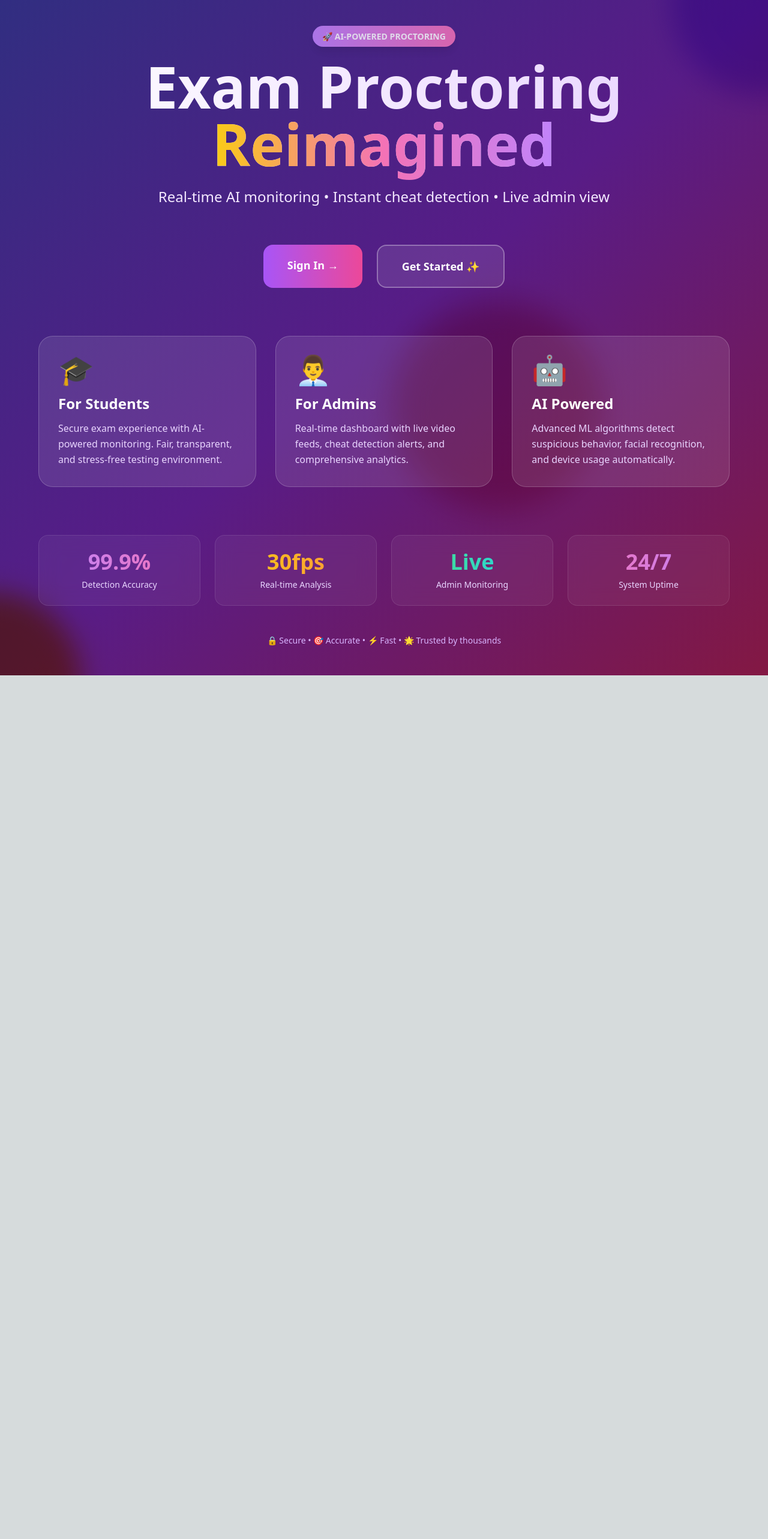
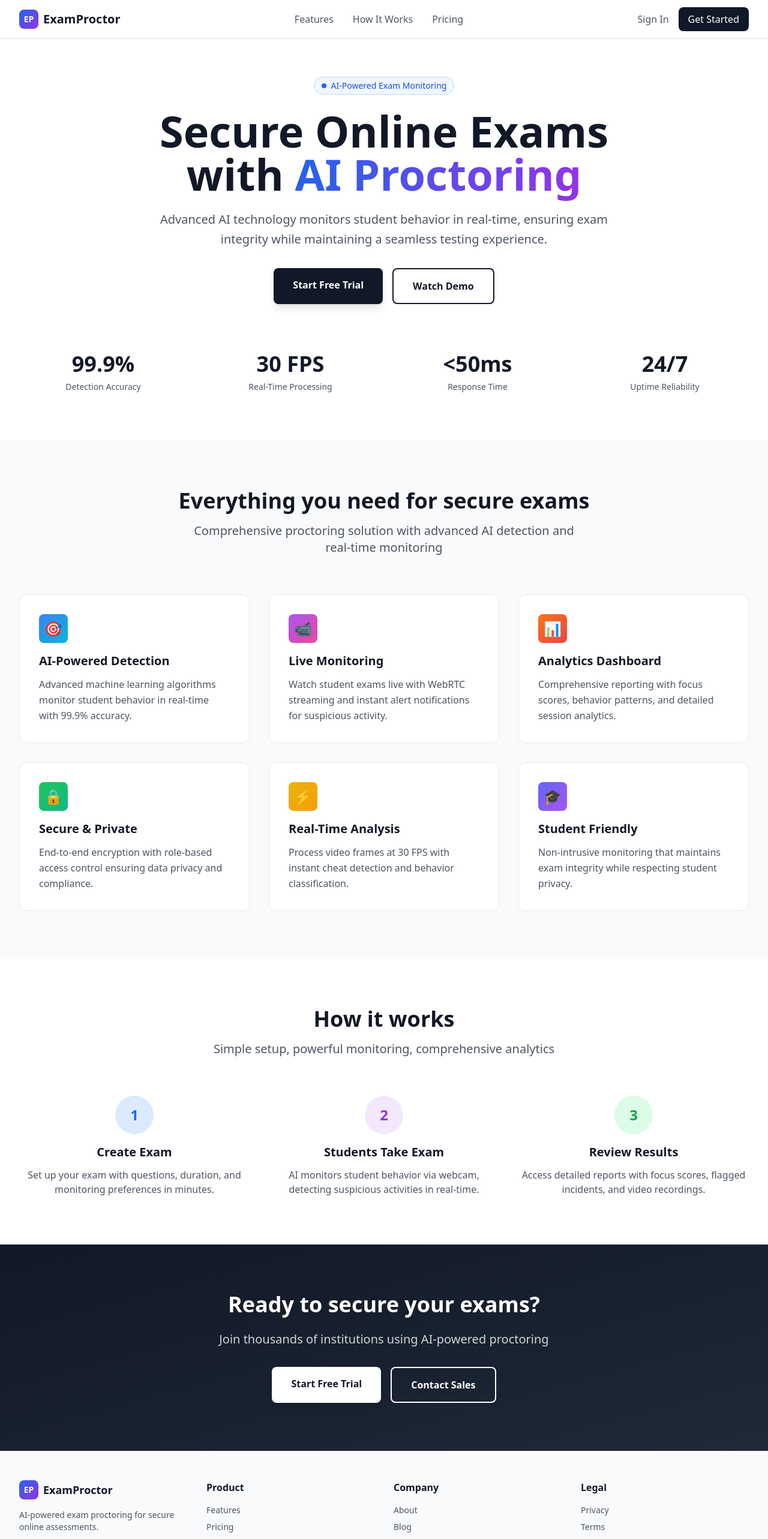
Before and after one commit to Sujaljain-08/AI-VERSE, a Next.js app: page / in a window 1280 px wide. Shown: the top 2566 px of the page at 60% size. Before the commit the page ends 1126 px from the top, so only its background shows below. Built offline with nearby package versions, Linux system fonts and the light colour scheme.

Commit message:
Professional landing page: shadcn-inspired design with clean UI, navigation, features, how-it-works, CTA, footer

```diff
--- a/app/page.tsx
+++ b/app/page.tsx
@@ -1,186 +1,290 @@
 'use client';
 
-import Link from 'next/link'
-
+import Link from 'next/link';
+import { useState } from 'react';
 
 export default function Home() {
+  const [hoveredCard, setHoveredCard] = useState<number | null>(null);
+
+  const features = [
+    {
+      icon: '🎯',
+      title: 'AI-Powered Detection',
+      description: 'Advanced machine learning algorithms monitor student behavior in real-time with 99.9% accuracy.',
+      color: 'from-blue-500 to-cyan-500'
+    },
+    {
+      icon: '📹',
+      title: 'Live Monitoring',
+      description: 'Watch student exams live with WebRTC streaming and instant alert notifications for suspicious activity.',
+      color: 'from-purple-500 to-pink-500'
+    },
+    {
+      icon: '📊',
+      title: 'Analytics Dashboard',
+      description: 'Comprehensive reporting with focus scores, behavior patterns, and detailed session analytics.',
+      color: 'from-orange-500 to-red-500'
+    },
+    {
+      icon: '🔒',
+      title: 'Secure & Private',
+      description: 'End-to-end encryption with role-based access control ensuring data privacy and compliance.',
+      color: 'from-green-500 to-emerald-500'
+    },
+    {
+      icon: '⚡',
+      title: 'Real-Time Analysis',
+      description: 'Process video frames at 30 FPS with instant cheat detection and behavior classification.',
+      color: 'from-yellow-500 to-amber-500'
+    },
+    {
+      icon: '🎓',
+      title: 'Student Friendly',
+      description: 'Non-intrusive monitoring that maintains exam integrity while respecting student privacy.',
+      color: 'from-indigo-500 to-purple-500'
+    }
+  ];
+
+  const stats = [
+    { value: '99.9%', label: 'Detection Accuracy' },
+    { value: '30 FPS', label: 'Real-Time Processing' },
+    { value: '<50ms', label: 'Response Time' },
+    { value: '24/7', label: 'Uptime Reliability' }
+  ];
+
   return (
-    <main className="relative min-h-screen overflow-hidden bg-gradient-to-br from-indigo-900 via-purple-900 to-pink-900">
-      {/* Animated background elements */}
-      <div className="absolute inset-0 overflow-hidden">
-        <div className="absolute -top-40 -right-40 w-80 h-80 bg-purple-500 rounded-full mix-blend-multiply filter blur-xl opacity-70 animate-blob"></div>
-        <div className="absolute -bottom-40 -left-40 w-80 h-80 bg-yellow-500 rounded-full mix-blend-multiply filter blur-xl opacity-70 animate-blob animation-delay-2000"></div>
-        <div className="absolute top-1/2 left-1/2 transform -translate-x-1/2 -translate-y-1/2 w-80 h-80 bg-pink-500 rounded-full mix-blend-multiply filter blur-xl opacity-70 animate-blob animation-delay-4000"></div>
-      </div>
+    <div className="min-h-screen bg-white">
+      {/* Navigation */}
+      <nav className="fixed top-0 w-full bg-white/80 backdrop-blur-md border-b border-gray-200 z-50">
+        <div className="max-w-7xl mx-auto px-4 sm:px-6 lg:px-8">
+          <div className="flex justify-between items-center h-16">
+            <div className="flex items-center space-x-2">
+              <div className="w-8 h-8 bg-gradient-to-br from-blue-600 to-purple-600 rounded-lg flex items-center justify-center">
+                <span className="text-white font-bold text-sm">EP</span>
+              </div>
+              <span className="font-bold text-xl text-gray-900">ExamProctor</span>
+            </div>
+            <div className="hidden md:flex items-center space-x-8">
+              <a href="#features" className="text-gray-600 hover:text-gray-900 transition-colors">Features</a>
+              <a href="#how-it-works" className="text-gray-600 hover:text-gray-900 transition-colors">How It Works</a>
+              <a href="#pricing" className="text-gray-600 hover:text-gray-900 transition-colors">Pricing</a>
+            </div>
+            <div className="flex items-center space-x-4">
+              <Link
+                href="/login"
+                className="text-gray-600 hover:text-gray-900 font-medium transition-colors"
+              >
+                Sign In
+              </Link>
+              <Link
+                href="/signup"
+                className="px-4 py-2 bg-gray-900 text-white rounded-lg hover:bg-gray-800 transition-all font-medium"
+              >
+                Get Started
+              </Link>
+            </div>
+          </div>
+        </div>
+      </nav>
 
-      {/* Content */}
-      <div className="relative z-10 flex min-h-screen flex-col items-center justify-center p-6 sm:p-12">
-        <div className="max-w-6xl w-full">
-
-          {/* Hero Section */}
-          <div className="text-center mb-16 space-y-6 animate-fade-in">
-            <div className="inline-block">
-              <span className="px-4 py-2 bg-gradient-to-r from-purple-400 to-pink-400 text-white text-sm font-bold rounded-full shadow-lg animate-pulse">
-                🚀 AI-POWERED PROCTORING
-              </span>
+      {/* Hero Section */}
+      <section className="pt-32 pb-20 px-4 sm:px-6 lg:px-8">
+        <div className="max-w-7xl mx-auto">
+          <div className="text-center max-w-3xl mx-auto">
+            <div className="inline-flex items-center px-3 py-1 rounded-full bg-blue-50 border border-blue-200 mb-6">
+              <span className="w-2 h-2 bg-blue-600 rounded-full mr-2 animate-pulse"></span>
+              <span className="text-sm font-medium text-blue-700">AI-Powered Exam Monitoring</span>
             </div>
 
-            <h1 className="text-6xl sm:text-7xl lg:text-8xl font-black text-transparent bg-clip-text bg-gradient-to-r from-white via-purple-200 to-pink-200 animate-gradient leading-tight">
-              Exam Proctoring
-              <br />
-              <span className="text-transparent bg-clip-text bg-gradient-to-r from-yellow-400 via-pink-400 to-purple-400">
-                Reimagined
+            <h1 className="text-5xl sm:text-6xl lg:text-7xl font-bold text-gray-900 mb-6 leading-tight">
+              Secure Online Exams with{' '}
+              <span className="text-transparent bg-clip-text bg-gradient-to-r from-blue-600 to-purple-600">
+                AI Proctoring
               </span>
             </h1>
 
-            <p className="text-xl sm:text-2xl text-purple-100 max-w-3xl mx-auto font-light">
-              Real-time AI monitoring • Instant cheat detection • Live admin view
+            <p className="text-xl text-gray-600 mb-8 leading-relaxed">
+              Advanced AI technology monitors student behavior in real-time, ensuring exam integrity while maintaining a seamless testing experience.
+            </p>
+
+            <div className="flex flex-col sm:flex-row gap-4 justify-center">
+              <Link
+                href="/signup"
+                className="px-8 py-4 bg-gray-900 text-white rounded-lg hover:bg-gray-800 transition-all font-semibold shadow-lg hover:shadow-xl transform hover:-translate-y-0.5"
+              >
+                Start Free Trial
+              </Link>
+              <Link
+                href="/login"
+                className="px-8 py-4 bg-white text-gray-900 rounded-lg border-2 border-gray-900 hover:bg-gray-50 transition-all font-semibold"
+              >
+                Watch Demo
+              </Link>
+            </div>
+          </div>
+
+          {/* Stats */}
+          <div className="mt-20 grid grid-cols-2 md:grid-cols-4 gap-8">
+            {stats.map((stat, index) => (
+              <div key={index} className="text-center">
+                <div className="text-4xl font-bold text-gray-900 mb-2">{stat.value}</div>
+                <div className="text-sm text-gray-600">{stat.label}</div>
+              </div>
+            ))}
+          </div>
+        </div>
+      </section>
+
+      {/* Features Section */}
+      <section id="features" className="py-20 bg-gray-50">
+        <div className="max-w-7xl mx-auto px-4 sm:px-6 lg:px-8">
+          <div className="text-center mb-16">
+            <h2 className="text-3xl sm:text-4xl font-bold text-gray-900 mb-4">
+              Everything you need for secure exams
+            </h2>
+            <p className="text-xl text-gray-600 max-w-2xl mx-auto">
+              Comprehensive proctoring solution with advanced AI detection and real-time monitoring
             </p>
           </div>
 
-          {/* CTA Buttons */}
-          <div className="flex flex-col sm:flex-row gap-6 justify-center mb-20 animate-slide-up">
+          <div className="grid md:grid-cols-2 lg:grid-cols-3 gap-8">
+            {features.map((feature, index) => (
+              <div
+                key={index}
+                onMouseEnter={() => setHoveredCard(index)}
+                onMouseLeave={() => setHoveredCard(null)}
+                className="bg-white rounded-xl p-8 border border-gray-200 hover:border-gray-300 hover:shadow-xl transition-all duration-300 cursor-pointer group"
+              >
+                <div className={`w-12 h-12 rounded-lg bg-gradient-to-br ${feature.color} flex items-center justify-center text-2xl mb-4 transform group-hover:scale-110 transition-transform`}>
+                  {feature.icon}
+                </div>
+                <h3 className="text-xl font-semibold text-gray-900 mb-3">
+                  {feature.title}
+                </h3>
+                <p className="text-gray-600 leading-relaxed">
+                  {feature.description}
+                </p>
+              </div>
+            ))}
+          </div>
+        </div>
+      </section>
+
+      {/* How It Works */}
+      <section id="how-it-works" className="py-20">
+        <div className="max-w-7xl mx-auto px-4 sm:px-6 lg:px-8">
+          <div className="text-center mb-16">
+            <h2 className="text-3xl sm:text-4xl font-bold text-gray-900 mb-4">
+              How it works
+            </h2>
+            <p className="text-xl text-gray-600 max-w-2xl mx-auto">
+              Simple setup, powerful monitoring, comprehensive analytics
+            </p>
+          </div>
+
+          <div className="grid md:grid-cols-3 gap-8">
+            <div className="text-center">
+              <div className="w-16 h-16 bg-blue-100 rounded-full flex items-center justify-center text-2xl font-bold text-blue-600 mx-auto mb-4">
+                1
+              </div>
+              <h3 className="text-xl font-semibold text-gray-900 mb-3">Create Exam</h3>
+              <p className="text-gray-600">Set up your exam with questions, duration, and monitoring preferences in minutes.</p>
+            </div>
+
+            <div className="text-center">
+              <div className="w-16 h-16 bg-purple-100 rounded-full flex items-center justify-center text-2xl font-bold text-purple-600 mx-auto mb-4">
+                2
+              </div>
+              <h3 className="text-xl font-semibold text-gray-900 mb-3">Students Take Exam</h3>
+              <p className="text-gray-600">AI monitors student behavior via webcam, detecting suspicious activities in real-time.</p>
+            </div>
+
+            <div className="text-center">
+              <div className="w-16 h-16 bg-green-100 rounded-full flex items-center justify-center text-2xl font-bold text-green-600 mx-auto mb-4">
+                3
+              </div>
+              <h3 className="text-xl font-semibold text-gray-900 mb-3">Review Results</h3>
+              <p className="text-gray-600">Access detailed reports with focus scores, flagged incidents, and video recordings.</p>
+            </div>
+          </div>
+        </div>
+      </section>
+
+      {/* CTA Section */}
+      <section className="py-20 bg-gradient-to-br from-gray-900 to-gray-800">
+        <div className="max-w-4xl mx-auto px-4 sm:px-6 lg:px-8 text-center">
+          <h2 className="text-3xl sm:text-4xl font-bold text-white mb-6">
+            Ready to secure your exams?
+          </h2>
+          <p className="text-xl text-gray-300 mb-8">
+            Join thousands of institutions using AI-powered proctoring
+          </p>
+          <div className="flex flex-col sm:flex-row gap-4 justify-center">
+            <Link
+              href="/signup"
+              className="px-8 py-4 bg-white text-gray-900 rounded-lg hover:bg-gray-100 transition-all font-semibold shadow-lg"
+            >
+              Start Free Trial
+            </Link>
             <Link
               href="/login"
-              className="group relative px-10 py-5 bg-gradient-to-r from-purple-500 to-pink-500 text-white text-lg font-bold rounded-2xl overflow-hidden transform transition-all duration-300 hover:scale-105 hover:shadow-2xl"
+              className="px-8 py-4 bg-transparent text-white rounded-lg border-2 border-white hover:bg-white/10 transition-all font-semibold"
             >
-              <span className="relative z-10">Sign In →</span>
-              <div className="absolute inset-0 bg-gradient-to-r from-purple-600 to-pink-600 opacity-0 group-hover:opacity-100 transition-opacity duration-300"></div>
-            </Link>
-            <Link
-              href="/signup"
-              className="group relative px-10 py-5 bg-white/10 backdrop-blur-lg text-white text-lg font-bold rounded-2xl border-2 border-white/30 overflow-hidden transform transition-all duration-300 hover:scale-105 hover:shadow-2xl hover:bg-white/20"
-            >
-              <span className="relative z-10">Get Started ✨</span>
+              Contact Sales
             </Link>
           </div>
+        </div>
+      </section>
 
-          {/* Feature Cards */}
-          <div className="grid md:grid-cols-3 gap-8 animate-fade-in-delayed">
-            {/* Card 1 - Students */}
-            <div className="group relative bg-white/10 backdrop-blur-xl rounded-3xl p-8 border border-white/20 hover:border-purple-400/50 transition-all duration-500 hover:scale-105 hover:shadow-2xl hover:shadow-purple-500/50 overflow-hidden">
-              <div className="absolute inset-0 bg-gradient-to-br from-purple-500/20 to-transparent opacity-0 group-hover:opacity-100 transition-opacity duration-500"></div>
-              <div className="relative z-10">
-                <div className="text-5xl mb-4 animate-bounce-slow">🎓</div>
-                <h2 className="text-2xl font-bold text-white mb-3">
-                  For Students
-                </h2>
-                <p className="text-purple-200 leading-relaxed">
-                  Secure exam experience with AI-powered monitoring. Fair, transparent, and stress-free testing environment.
-                </p>
+      {/* Footer */}
+      <footer className="bg-gray-50 border-t border-gray-200 py-12">
+        <div className="max-w-7xl mx-auto px-4 sm:px-6 lg:px-8">
+          <div className="grid md:grid-cols-4 gap-8">
+            <div>
+              <div className="flex items-center space-x-2 mb-4">
+                <div className="w-8 h-8 bg-gradient-to-br from-blue-600 to-purple-600 rounded-lg flex items-center justify-center">
+                  <span className="text-white font-bold text-sm">EP</span>
+                </div>
+                <span className="font-bold text-lg text-gray-900">ExamProctor</span>
               </div>
+              <p className="text-gray-600 text-sm">
+                AI-powered exam proctoring for secure online assessments.
+              </p>
             </div>
 
-            {/* Card 2 - Admins */}
-            <div className="group relative bg-white/10 backdrop-blur-xl rounded-3xl p-8 border border-white/20 hover:border-pink-400/50 transition-all duration-500 hover:scale-105 hover:shadow-2xl hover:shadow-pink-500/50 overflow-hidden">
-              <div className="absolute inset-0 bg-gradient-to-br from-pink-500/20 to-transparent opacity-0 group-hover:opacity-100 transition-opacity duration-500"></div>
-              <div className="relative z-10">
-                <div className="text-5xl mb-4 animate-bounce-slow animation-delay-1000">👨‍💼</div>
-                <h2 className="text-2xl font-bold text-white mb-3">
-                  For Admins
-                </h2>
-                <p className="text-purple-200 leading-relaxed">
-                  Real-time dashboard with live video feeds, cheat detection alerts, and comprehensive analytics.
-                </p>
-              </div>
+            <div>
+              <h4 className="font-semibold text-gray-900 mb-4">Product</h4>
+              <ul className="space-y-2 text-sm text-gray-600">
+                <li><a href="#" className="hover:text-gray-900">Features</a></li>
+                <li><a href="#" className="hover:text-gray-900">Pricing</a></li>
+                <li><a href="#" className="hover:text-gray-900">Demo</a></li>
+              </ul>
             </div>
 
-            {/* Card 3 - AI Powered */}
-            <div className="group relative bg-white/10 backdrop-blur-xl rounded-3xl p-8 border border-white/20 hover:border-yellow-400/50 transition-all duration-500 hover:scale-105 hover:shadow-2xl hover:shadow-yellow-500/50 overflow-hidden">
-              <div className="absolute inset-0 bg-gradient-to-br from-yellow-500/20 to-transparent opacity-0 group-hover:opacity-100 transition-opacity duration-500"></div>
-              <div className="relative z-10">
-                <div className="text-5xl mb-4 animate-bounce-slow animation-delay-2000">🤖</div>
-                <h2 className="text-2xl font-bold text-white mb-3">
-                  AI Powered
-                </h2>
-                <p className="text-purple-200 leading-relaxed">
-                  Advanced ML algorithms detect suspicious behavior, facial recognition, and device usage automatically.
-                </p>
-              </div>
+            <div>
+              <h4 className="font-semibold text-gray-900 mb-4">Company</h4>
+              <ul className="space-y-2 text-sm text-gray-600">
+                <li><a href="#" className="hover:text-gray-900">About</a></li>
+                <li><a href="#" className="hover:text-gray-900">Blog</a></li>
+                <li><a href="#" className="hover:text-gray-900">Careers</a></li>
+              </ul>
+            </div>
+
+            <div>
+              <h4 className="font-semibold text-gray-900 mb-4">Legal</h4>
+              <ul className="space-y-2 text-sm text-gray-600">
+                <li><a href="#" className="hover:text-gray-900">Privacy</a></li>
+                <li><a href="#" className="hover:text-gray-900">Terms</a></li>
+                <li><a href="#" className="hover:text-gray-900">Security</a></li>
+              </ul>
             </div>
           </div>
 
-          {/* Stats Section */}
-          <div className="mt-20 grid grid-cols-2 md:grid-cols-4 gap-6 text-center">
-            <div className="bg-white/5 backdrop-blur-lg rounded-2xl p-6 border border-white/10">
-              <div className="text-4xl font-black text-transparent bg-clip-text bg-gradient-to-r from-purple-400 to-pink-400">99.9%</div>
-              <div className="text-purple-200 text-sm mt-2">Detection Accuracy</div>
-            </div>
-            <div className="bg-white/5 backdrop-blur-lg rounded-2xl p-6 border border-white/10">
-              <div className="text-4xl font-black text-transparent bg-clip-text bg-gradient-to-r from-yellow-400 to-orange-400">30fps</div>
-              <div className="text-purple-200 text-sm mt-2">Real-time Analysis</div>
-            </div>
-            <div className="bg-white/5 backdrop-blur-lg rounded-2xl p-6 border border-white/10">
-              <div className="text-4xl font-black text-transparent bg-clip-text bg-gradient-to-r from-green-400 to-cyan-400">Live</div>
-              <div className="text-purple-200 text-sm mt-2">Admin Monitoring</div>
-            </div>
-            <div className="bg-white/5 backdrop-blur-lg rounded-2xl p-6 border border-white/10">
-              <div className="text-4xl font-black text-transparent bg-clip-text bg-gradient-to-r from-pink-400 to-purple-400">24/7</div>
-              <div className="text-purple-200 text-sm mt-2">System Uptime</div>
-            </div>
-          </div>
-
-          {/* Footer Note */}
-          <div className="mt-12 text-center">
-            <p className="text-purple-300 text-sm">
-              🔒 Secure • 🎯 Accurate • ⚡ Fast • 🌟 Trusted by thousands
-            </p>
+          <div className="mt-12 pt-8 border-t border-gray-200 text-center text-sm text-gray-600">
+            <p>&copy; 2025 ExamProctor. All rights reserved.</p>
           </div>
         </div>
-      </div>
-
-      {/* Custom CSS for animations */}
-      <style jsx>{`
-        @keyframes blob {
-          0%, 100% { transform: translate(0px, 0px) scale(1); }
-          33% { transform: translate(30px, -50px) scale(1.1); }
-          66% { transform: translate(-20px, 20px) scale(0.9); }
-        }
-        @keyframes gradient {
-          0%, 100% { background-position: 0% 50%; }
-          50% { background-position: 100% 50%; }
-        }
-        @keyframes fade-in {
-          from { opacity: 0; transform: translateY(20px); }
-          to { opacity: 1; transform: translateY(0); }
-        }
-        @keyframes slide-up {
-          from { opacity: 0; transform: translateY(30px); }
-          to { opacity: 1; transform: translateY(0); }
-        }
-        @keyframes bounce-slow {
-          0%, 100% { transform: translateY(0); }
-          50% { transform: translateY(-10px); }
-        }
-        .animate-blob {
-          animation: blob 7s infinite;
-        }
-        .animation-delay-2000 {
-          animation-delay: 2s;
-        }
-        .animation-delay-4000 {
-          animation-delay: 4s;
-        }
-        .animation-delay-1000 {
-          animation-delay: 1s;
-        }
-        .animate-gradient {
-          background-size: 200% 200%;
-          animation: gradient 3s ease infinite;
-        }
-        .animate-fade-in {
-          animation: fade-in 1s ease-out;
-        }
-        .animate-fade-in-delayed {
-          animation: fade-in 1s ease-out 0.3s both;
-        }
-        .animate-slide-up {
-          animation: slide-up 1s ease-out 0.2s both;
-        }
-        .animate-bounce-slow {
-          animation: bounce-slow 3s ease-in-out infinite;
-        }
-      `}</style>
-    </main>
+      </footer>
+    </div>
   );
 }
```
